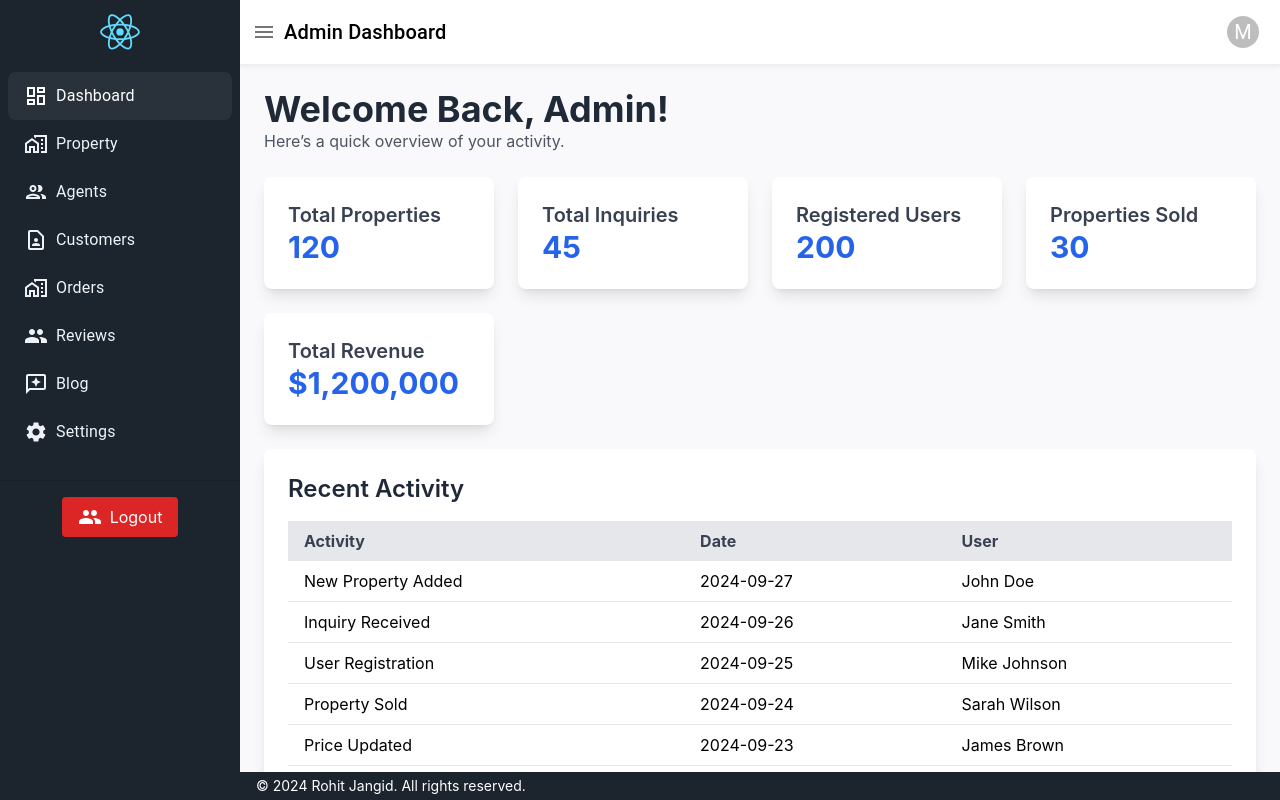
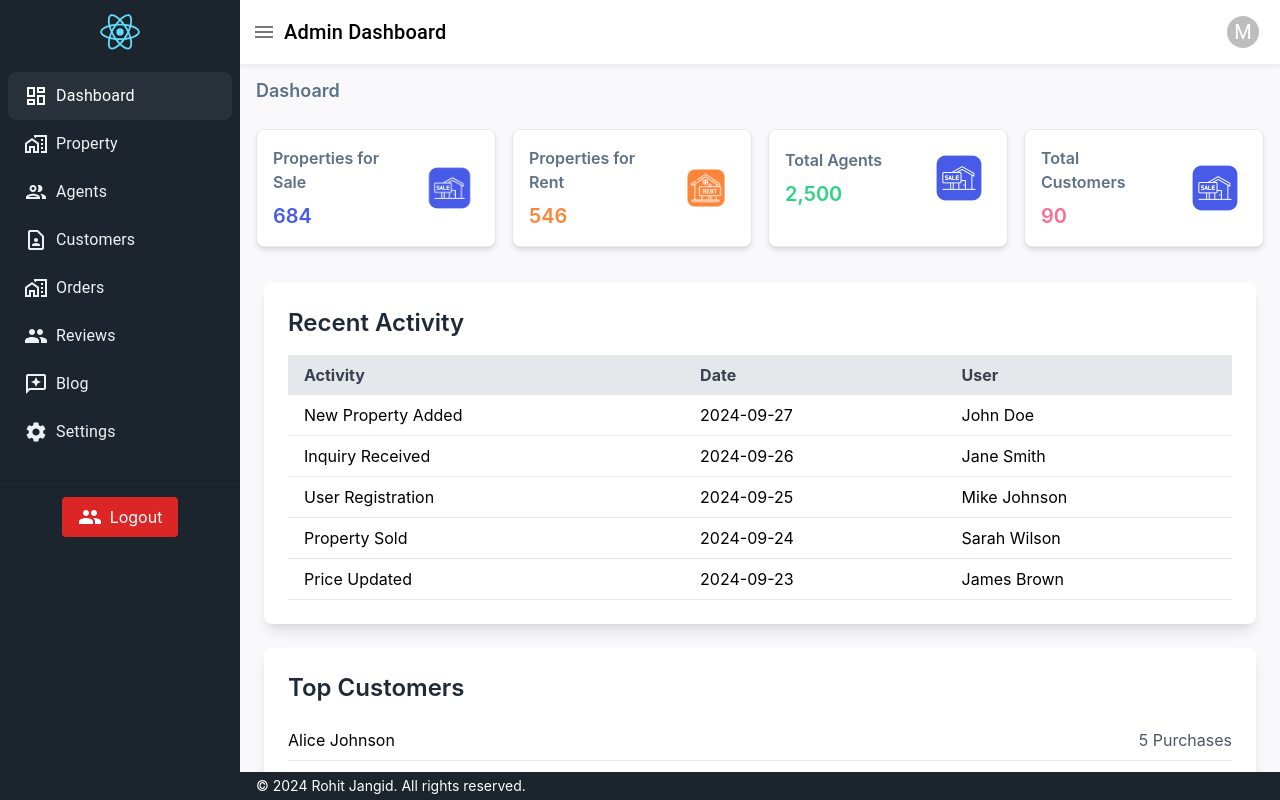
Before and after one commit to Rohitjangid17/sampatti-search-admin, a React (Create React App) app: page /dashboard in a window 1280 px wide. Shown: the top 800 px of the page. Built offline with nearby package versions, Linux system fonts and the light colour scheme; sample sign-in values are in the browser's storage; a web font is replaced by a local one.

Commit message:
dashboard changes

```diff
--- a/src/modules/admin/dashboard/Dashboard.tsx
+++ b/src/modules/admin/dashboard/Dashboard.tsx
@@ -1,5 +1,8 @@
 import { useEffect, useState } from "react";
 import Loader from "../../../components/Loader";
+import PageHeader from "../../../components/PageHeader";
+import propertySaleIcon from "../../../assets/icons/property_sale_icon.png";
+import propertyRentIcon from "../../../assets/icons/property_rent_icon.png";
 
 const Dashboard = () => {
     const [isLoader, setIsLoader] = useState<boolean>(false);
@@ -65,22 +68,55 @@ const Dashboard = () => {
 
     return (
         <>
+            <PageHeader pageTitle="Dashoard" />
+
+            <div className="grid grid-cols-2 sm:grid-cols-2 md:grid-cols-3 lg:grid-cols-4 gap-4 py-3 px-4">
+                <div className="bg-white p-4 rounded-lg shadow-md border border-solid">
+                    <div className="flex items-center justify-between gap-x-4">
+                        <div className="flex flex-col items-start gap-y-2">
+                            <p className="text-[#5d7186] font-semibold text-base">Properties for Sale</p>
+                            <h1 className="text-[#475be8] font-semibold text-xl">684</h1>
+                        </div>
+                        <i>
+                            <img src={propertySaleIcon} alt="property sale" />
+                        </i>
+                    </div>
+                </div>
+                <div className="bg-white p-4 rounded-lg shadow-md border border-solid">
+                    <div className="flex items-center justify-between gap-x-4">
+                        <div className="flex flex-col items-start gap-y-2">
+                            <p className="text-[#5d7186] font-semibold text-base">Properties for Rent</p>
+                            <h1 className="text-[#fd8539] font-semibold text-xl">546</h1>
+                        </div>
+                        <i>
+                            <img src={propertyRentIcon} alt="property rent" />
+                        </i>
+                    </div>
+                </div>
+                <div className="bg-white p-4 rounded-lg shadow-md border border-solid">
+                    <div className="flex items-center justify-between gap-x-4">
+                        <div className="flex flex-col items-start gap-y-2">
+                            <p className="text-[#5d7186] font-semibold text-base">Total Agents</p>
+                            <h1 className="text-[#2ed480] font-semibold text-xl">2,500</h1>
+                        </div>
+                        <i>
+                            <img src={propertySaleIcon} alt="property sale" />
+                        </i>
+                    </div>
+                </div>
+                <div className="bg-white p-4 rounded-lg shadow-md border border-solid">
+                    <div className="flex items-center justify-between gap-x-4">
+                        <div className="flex flex-col items-start gap-y-2">
+                            <p className="text-[#5d7186] font-semibold text-base">Total Customers</p>
+                            <h1 className="text-[#fe6d8e] font-semibold text-xl">90</h1>
+                        </div>
+                        <i>
+                            <img src={propertySaleIcon} alt="property sale" />
+                        </i>
+                    </div>
+                </div>
+            </div>
             <div className="p-6 min-h-screen">
-                {/* Welcome Section */}
-                <div className="mb-6">
-                    <h1 className="text-4xl font-bold text-gray-800">Welcome Back, Admin!</h1>
-                    <p className="text-gray-600">Here’s a quick overview of your activity.</p>
-                </div>
-
-                {/* Metrics Overview */}
-                <div className="grid grid-cols-1 md:grid-cols-2 lg:grid-cols-4 gap-6 mb-6">
-                    {metrics.map((metric, index) => (
-                        <div key={index} className="bg-white p-6 rounded-lg shadow-lg hover:shadow-xl transition-shadow duration-200">
-                            <h2 className="text-xl font-semibold text-gray-700">{metric.label}</h2>
-                            <p className="text-3xl text-blue-600 font-bold">{metric.value}</p>
-                        </div>
-                    ))}
-                </div>
 
                 {/* Recent Activity Section */}
                 <div className="bg-white rounded-lg shadow-lg p-6 mb-6">
```
Also changed, not shown: src/assets/icons/property_rent_icon.png (added), src/assets/icons/property_sale_icon.png (added).
